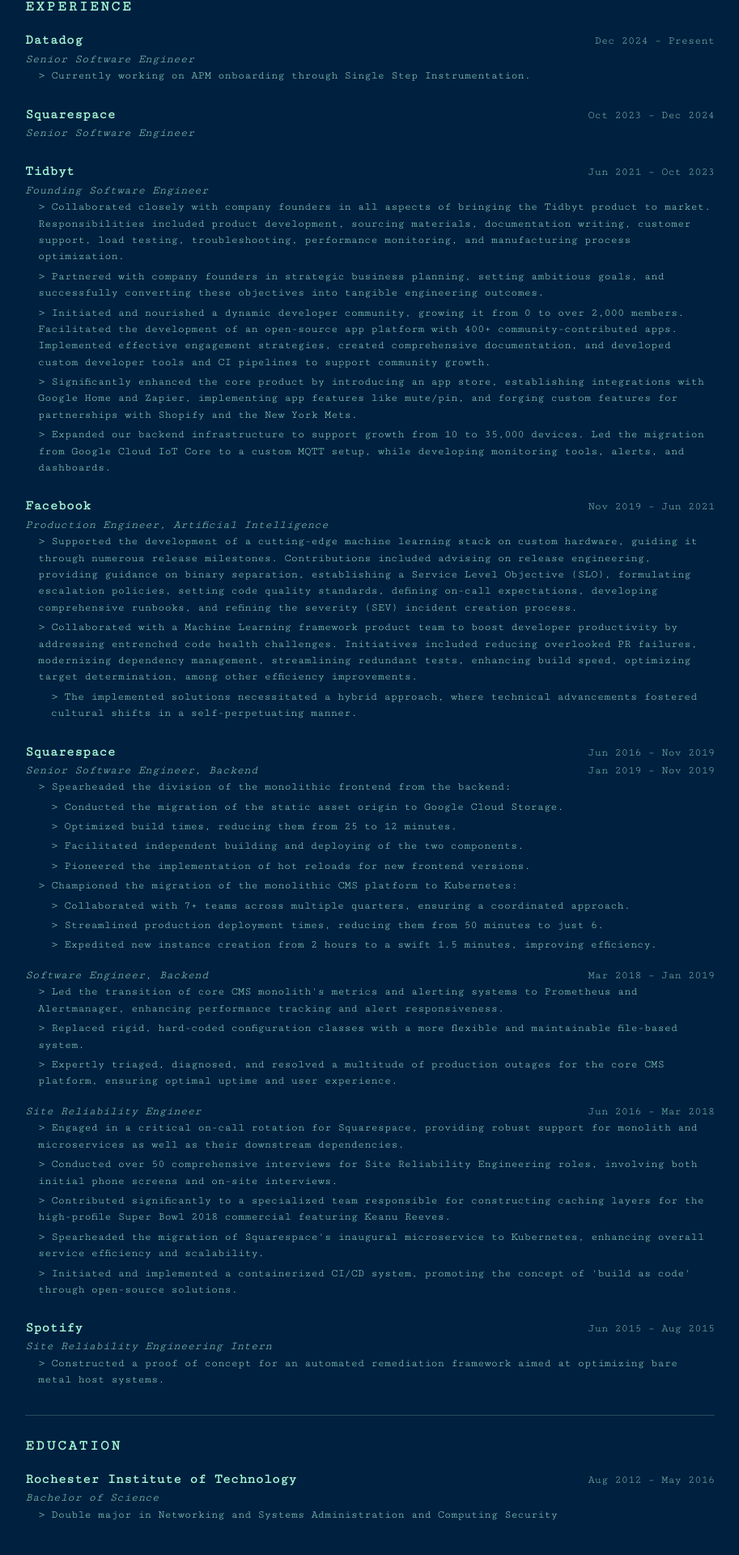
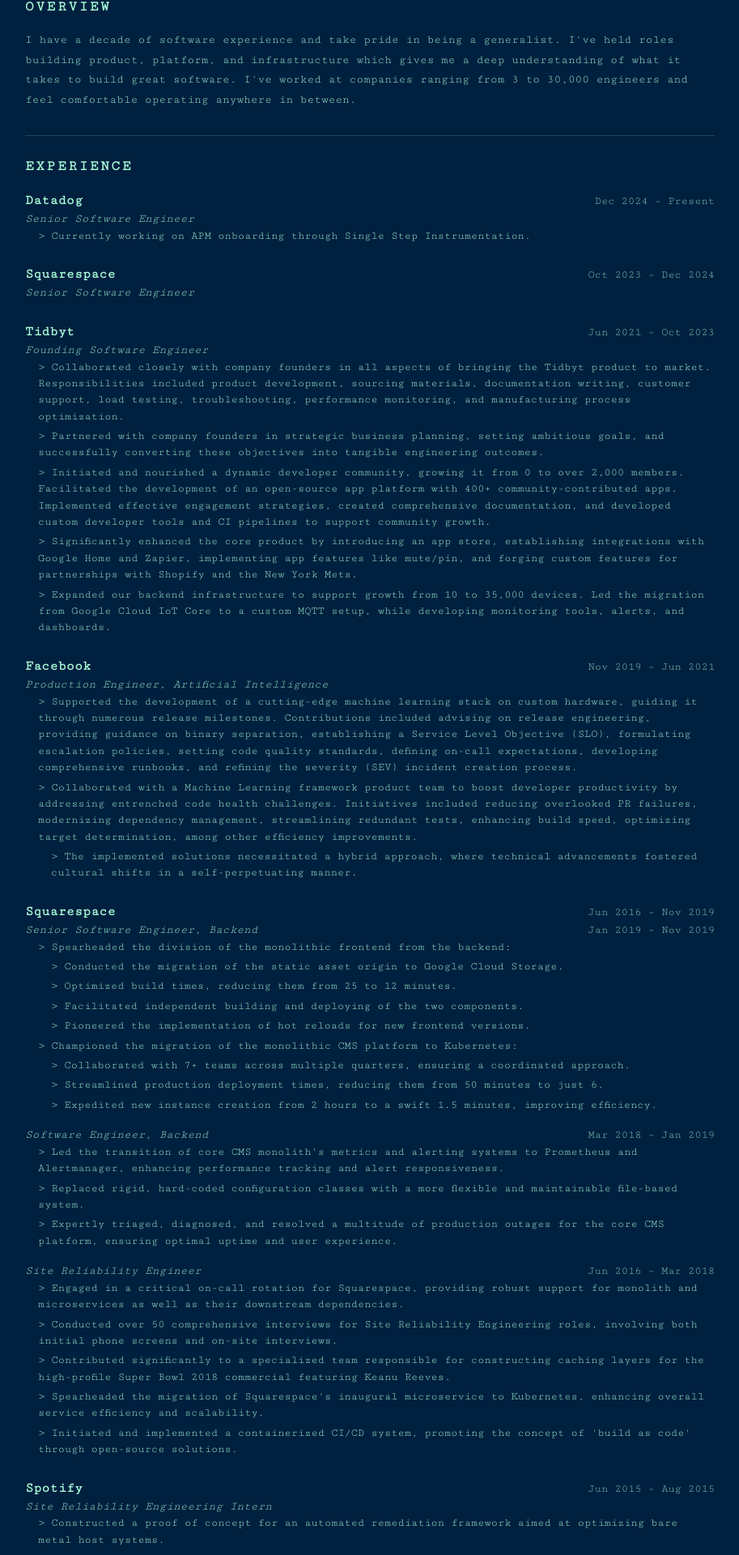
Before and after one commit to betterengineering/website, a React (Create React App) app: page /resume in a window 1280 px wide. Shown: the part 232-2152 px from the top of the page at 81% size, without its empty margins (183-1096 px from the left). Built offline with nearby package versions, Linux system fonts and the light colour scheme.

Commit message:
Add overview section and hyperlink company names
Add an Overview section above Experience with a personal summary
paragraph. Make all company names clickable links to their homepages
(Datadog, Squarespace, Tidbyt, Facebook/Meta, Spotify, RIT).

https://claude.ai/code/session_015w9xewSNMZPu7yidRmG2RS

```diff
--- a/src/resume/Resume.js
+++ b/src/resume/Resume.js
@@ -63,11 +63,15 @@ function Section({ title, children }) {
     );
 }
 
-function Company({ name, date, children }) {
+function Company({ name, href, date, children }) {
     return (
         <Box sx={{ mb: 3 }}>
             <Box sx={{ display: 'flex', justifyContent: 'space-between', alignItems: 'baseline', flexWrap: 'wrap' }}>
-                <Typography sx={companyNameSx}>{name}</Typography>
+                {href ? (
+                    <Link href={href} target="_blank" rel="noopener" sx={{ ...companyNameSx, textDecoration: 'none', '&:hover': { textDecoration: 'underline' } }}>{name}</Link>
+                ) : (
+                    <Typography sx={companyNameSx}>{name}</Typography>
+                )}
                 <Typography sx={dateSx}>{date}</Typography>
             </Box>
             {children}
@@ -132,19 +136,27 @@ function Resume() {
 
                 <Divider sx={dividerSx} />
 
+                <Section title="Overview">
+                    <Typography sx={{ color: colors.teal, opacity: 0.85, fontSize: '0.9rem', lineHeight: 1.7 }}>
+                        I have a decade of software experience and take pride in being a generalist. I've held roles building product, platform, and infrastructure which gives me a deep understanding of what it takes to build great software. I've worked at companies ranging from 3 to 30,000 engineers and feel comfortable operating anywhere in between.
+                    </Typography>
+                </Section>
+
+                <Divider sx={dividerSx} />
+
                 <Section title="Experience">
-                    <Company name="Datadog" date="Dec 2024 – Present">
+                    <Company name="Datadog" href="https://www.datadoghq.com" date="Dec 2024 – Present">
                         <Role title="Senior Software Engineer">
                             <Bullet>Currently working on APM onboarding through Single Step Instrumentation.</Bullet>
                         </Role>
                     </Company>
 
-                    <Company name="Squarespace" date="Oct 2023 – Dec 2024">
+                    <Company name="Squarespace" href="https://www.squarespace.com" date="Oct 2023 – Dec 2024">
                         <Role title="Senior Software Engineer">
                         </Role>
                     </Company>
 
-                    <Company name="Tidbyt" date="Jun 2021 – Oct 2023">
+                    <Company name="Tidbyt" href="https://tidbyt.com" date="Jun 2021 – Oct 2023">
                         <Role title="Founding Software Engineer">
                             <Bullet>Collaborated closely with company founders in all aspects of bringing the Tidbyt product to market. Responsibilities included product development, sourcing materials, documentation writing, customer support, load testing, troubleshooting, performance monitoring, and manufacturing process optimization.</Bullet>
                             <Bullet>Partnered with company founders in strategic business planning, setting ambitious goals, and successfully converting these objectives into tangible engineering outcomes.</Bullet>
@@ -154,7 +166,7 @@ function Resume() {
                         </Role>
                     </Company>
 
-                    <Company name="Facebook" date="Nov 2019 – Jun 2021">
+                    <Company name="Facebook" href="https://about.meta.com" date="Nov 2019 – Jun 2021">
                         <Role title="Production Engineer, Artificial Intelligence">
                             <Bullet>Supported the development of a cutting-edge machine learning stack on custom hardware, guiding it through numerous release milestones. Contributions included advising on release engineering, providing guidance on binary separation, establishing a Service Level Objective (SLO), formulating escalation policies, setting code quality standards, defining on-call expectations, developing comprehensive runbooks, and refining the severity (SEV) incident creation process.</Bullet>
                             <Bullet>Collaborated with a Machine Learning framework product team to boost developer productivity by addressing entrenched code health challenges. Initiatives included reducing overlooked PR failures, modernizing dependency management, streamlining redundant tests, enhancing build speed, optimizing target determination, among other efficiency improvements.</Bullet>
@@ -162,7 +174,7 @@ function Resume() {
                         </Role>
                     </Company>
 
-                    <Company name="Squarespace" date="Jun 2016 – Nov 2019">
+                    <Company name="Squarespace" href="https://www.squarespace.com" date="Jun 2016 – Nov 2019">
                         <Role title="Senior Software Engineer, Backend" date="Jan 2019 – Nov 2019">
                             <Bullet>Spearheaded the division of the monolithic frontend from the backend:</Bullet>
                             <SubBullet>Conducted the migration of the static asset origin to Google Cloud Storage.</SubBullet>
@@ -188,7 +200,7 @@ function Resume() {
                         </Role>
                     </Company>
 
-                    <Company name="Spotify" date="Jun 2015 – Aug 2015">
+                    <Company name="Spotify" href="https://www.spotify.com" date="Jun 2015 – Aug 2015">
                         <Role title="Site Reliability Engineering Intern">
                             <Bullet>Constructed a proof of concept for an automated remediation framework aimed at optimizing bare metal host systems.</Bullet>
                         </Role>
@@ -198,7 +210,7 @@ function Resume() {
                 <Divider sx={dividerSx} />
 
                 <Section title="Education">
-                    <Company name="Rochester Institute of Technology" date="Aug 2012 – May 2016">
+                    <Company name="Rochester Institute of Technology" href="https://www.rit.edu" date="Aug 2012 – May 2016">
                         <Role title="Bachelor of Science">
                             <Bullet>Double major in Networking and Systems Administration and Computing Security</Bullet>
                         </Role>
```
